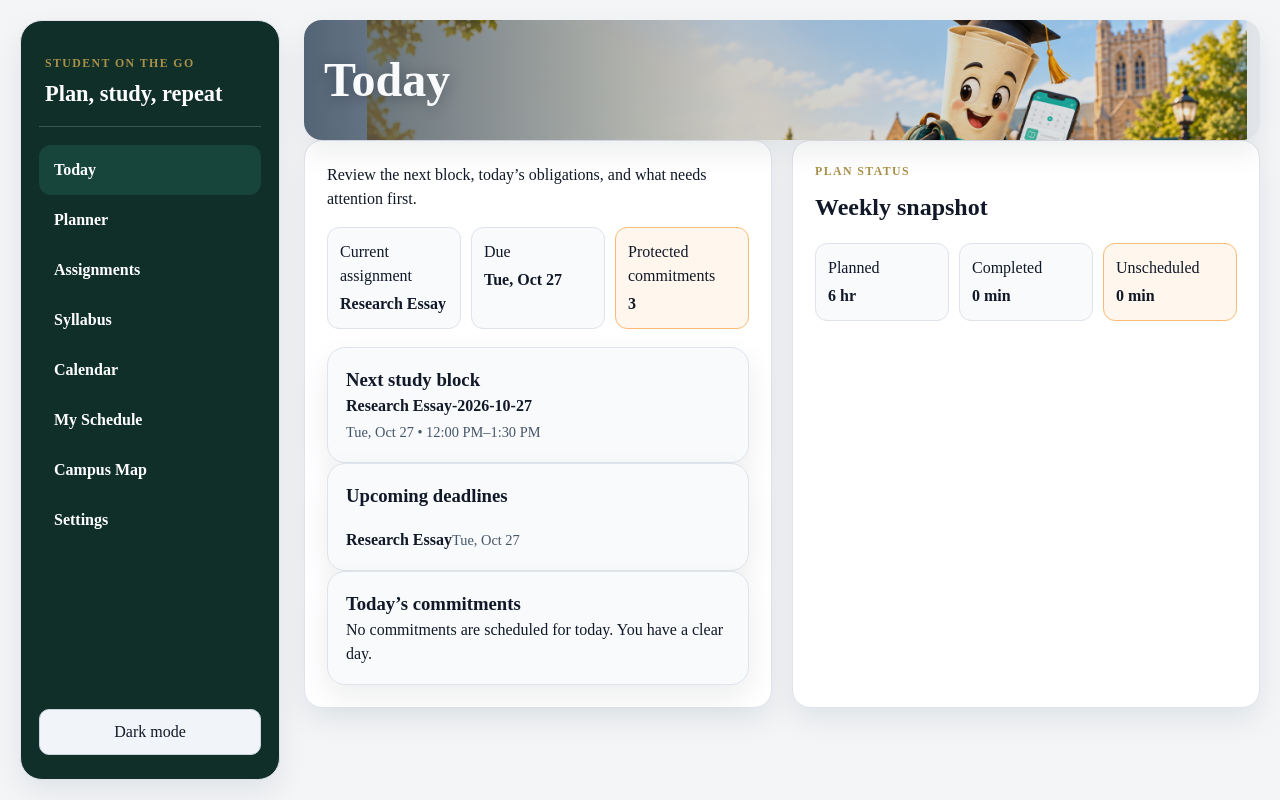
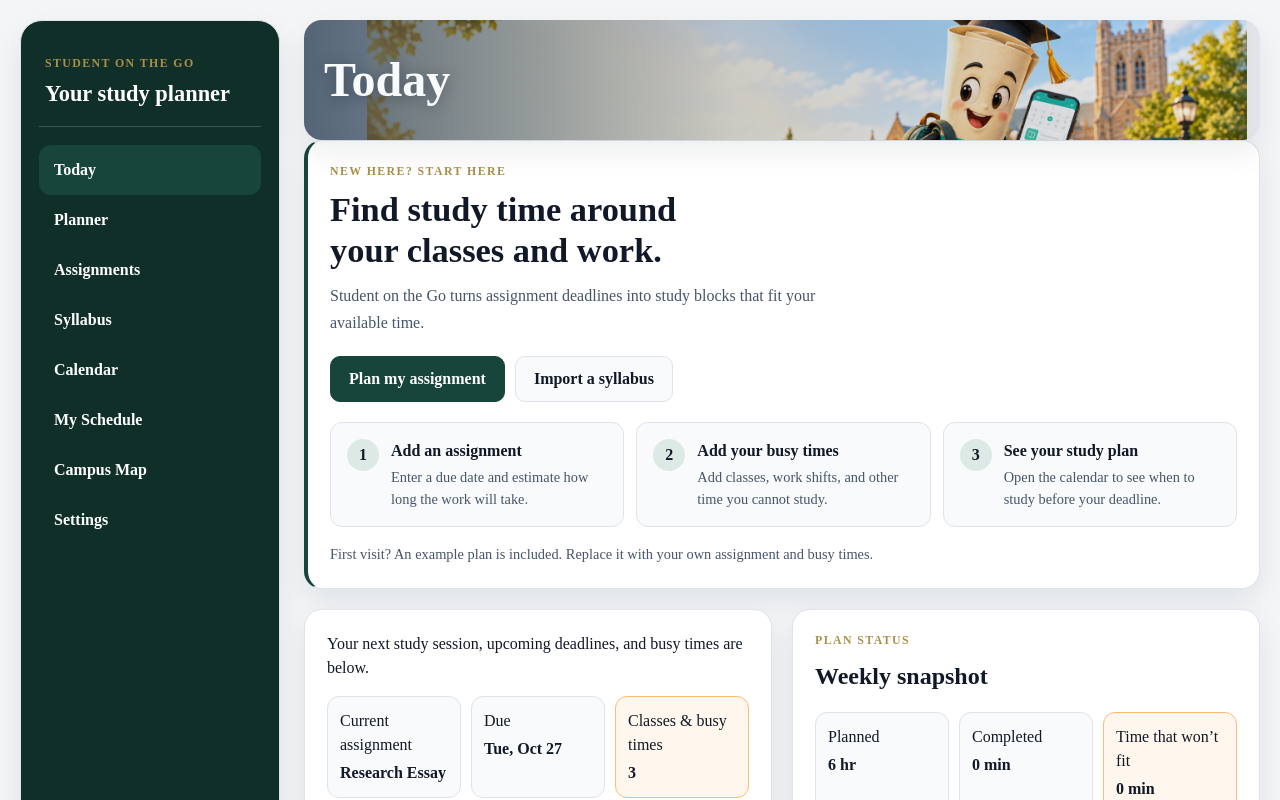
Before and after one commit to waycon86/student-on-the-go, a React (Vite) app: page / in a window 1280 px wide. Shown: the top 800 px of the page. Built offline with nearby package versions, Linux system fonts and the light colour scheme; a web font is replaced by a local one.

Commit message:
Explain student planning and add a guided start

```diff
--- a/src/App.css
+++ b/src/App.css
@@ -1411,3 +1411,156 @@ button {
     margin-bottom: calc(10px + env(safe-area-inset-bottom));
   }
 }
+
+/* Plain-language introduction and a visible path into the planning workflow. */
+.workflow-help {
+  color: var(--muted);
+  line-height: 1.65;
+  margin: 12px 0 18px;
+}
+
+.getting-started {
+  grid-column: 1 / -1;
+  border-inline-start: 4px solid var(--theme-primary, #18453b);
+}
+
+.getting-started h2 {
+  max-width: 32ch;
+  font-size: clamp(1.5rem, 2.8vw, 2.15rem);
+  line-height: 1.2;
+  text-wrap: balance;
+}
+
+.getting-started-description {
+  max-width: 65ch;
+  margin: 12px 0 0;
+  color: var(--muted);
+  line-height: 1.65;
+}
+
+.getting-started-actions {
+  display: flex;
+  flex-wrap: wrap;
+  gap: 10px;
+  margin: 20px 0;
+}
+
+.getting-started-primary,
+.getting-started-secondary {
+  display: inline-flex;
+  align-items: center;
+  justify-content: center;
+  min-height: 46px;
+  padding: 10px 18px;
+  border: 1px solid var(--panel-border);
+  border-radius: 10px;
+  box-sizing: border-box;
+  font-weight: 700;
+  line-height: 1.5;
+  text-align: center;
+  text-decoration: none;
+}
+
+.getting-started-primary {
+  background: var(--theme-primary, #18453b);
+  border-color: var(--theme-primary, #18453b);
+  color: var(--theme-primary-text, #ffffff);
+}
+
+.getting-started-secondary {
+  background: var(--panel-muted);
+  color: var(--text);
+}
+
+.getting-started-primary:hover,
+.getting-started-secondary:hover {
+  filter: brightness(1.08);
+}
+
+.getting-started a:focus-visible {
+  outline: 3px solid var(--theme-accent-strong, #a89149);
+  outline-offset: 3px;
+}
+
+.getting-started-steps {
+  display: grid;
+  grid-template-columns: repeat(3, minmax(0, 1fr));
+  gap: 12px;
+  list-style: none;
+  margin: 0;
+  padding: 0;
+}
+
+.getting-started-steps li {
+  min-width: 0;
+}
+
+.getting-started-steps a {
+  display: flex;
+  align-items: flex-start;
+  gap: 12px;
+  height: 100%;
+  padding: 16px;
+  border: 1px solid var(--panel-border);
+  border-radius: 12px;
+  box-sizing: border-box;
+  background: var(--panel-muted);
+  color: var(--text);
+  text-decoration: none;
+  line-height: 1.5;
+}
+
+.getting-started-steps a:hover {
+  border-color: var(--theme-primary, #18453b);
+}
+
+.getting-started-number {
+  display: inline-flex;
+  align-items: center;
+  justify-content: center;
+  flex: 0 0 32px;
+  height: 32px;
+  border-radius: 50%;
+  background: var(--primary-soft);
+  color: var(--text);
+  font-weight: 800;
+}
+
+.getting-started-steps strong {
+  display: block;
+  margin-bottom: 4px;
+}
+
+.getting-started-step-description {
+  display: block;
+  color: var(--muted);
+  font-size: 0.9rem;
+}
+
+.getting-started-note {
+  margin: 16px 0 0;
+  color: var(--muted);
+  font-size: 0.9rem;
+  line-height: 1.6;
+}
+
+@media (max-width: 900px) {
+  .getting-started-steps {
+    grid-template-columns: 1fr;
+  }
+
+  .getting-started-steps a {
+    padding: 12px;
+  }
+}
+
+@media (max-width: 560px) {
+  .getting-started-actions {
+    flex-direction: column;
+  }
+
+  .getting-started-primary,
+  .getting-started-secondary {
+    width: 100%;
+  }
+}
--- a/src/App.tsx
+++ b/src/App.tsx
@@ -252,6 +252,10 @@ function totalMinutesFromWorkInput(input: WorkInput): number {
   return hours * 60 + minutes
 }
 
+function formatSessionAssignmentTitle(assignmentId: string): string {
+  return assignmentId.replace(/-\d{4}-\d{2}-\d{2}(?:T.*)?$/, '')
+}
+
 function formatDate(value: string): string {
   if (!value) return 'Missing date'
   return new Date(`${value}T12:00:00`).toLocaleDateString(undefined, { month: 'short', day: 'numeric', weekday: 'short' })
@@ -345,8 +349,43 @@ function TodayPage(props: PlannerProps) {
 
   return (
     <main className="page-content mobile-page-content">
+      <section className="panel getting-started" aria-labelledby="getting-started-title">
+        <p className="eyebrow">New here? Start here</p>
+        <h2 id="getting-started-title">Find study time around your classes and work.</h2>
+        <p className="getting-started-description">
+          Student on the Go turns assignment deadlines into study blocks that fit your available time.
+        </p>
+        <div className="getting-started-actions">
+          <NavLink className="getting-started-primary" to="/assignments">Plan my assignment</NavLink>
+          <NavLink className="getting-started-secondary" to="/syllabus">Import a syllabus</NavLink>
+        </div>
+        <ol className="getting-started-steps" aria-label="How to use Student on the Go">
+          <li>
+            <NavLink to="/assignments">
+              <span className="getting-started-number" aria-hidden="true">1</span>
+              <span><strong>Add an assignment</strong><span className="getting-started-step-description">Enter a due date and estimate how long the work will take.</span></span>
+            </NavLink>
+          </li>
+          <li>
+            <NavLink to="/schedule">
+              <span className="getting-started-number" aria-hidden="true">2</span>
+              <span><strong>Add your busy times</strong><span className="getting-started-step-description">Add classes, work shifts, and other time you cannot study.</span></span>
+            </NavLink>
+          </li>
+          <li>
+            <NavLink to="/calendar">
+              <span className="getting-started-number" aria-hidden="true">3</span>
+              <span><strong>See your study plan</strong><span className="getting-started-step-description">Open the calendar to see when to study before your deadline.</span></span>
+            </NavLink>
+          </li>
+        </ol>
+        <p className="getting-started-note">
+          First visit? An example plan is included. Replace it with your own assignment and busy times.
+        </p>
+      </section>
+
       <section className="panel dashboard-panel mobile-section">
-        <p className="page-intro">Review the next block, today’s obligations, and what needs attention first.</p>
+        <p className="page-intro">Your next study session, upcoming deadlines, and busy times are below.</p>
 
         <div className="summary-grid compact-grid">
           <div className="summary-card">
@@ -358,7 +397,7 @@ function TodayPage(props: PlannerProps) {
             <strong>{formatDate(assignment.dueDate)}</strong>
           </div>
           <div className="summary-card warning">
-            <span>Protected commitments</span>
+            <span>Classes & busy times</span>
             <strong>{commitments.length}</strong>
           </div>
         </div>
@@ -368,7 +407,7 @@ function TodayPage(props: PlannerProps) {
             <h3>Next study block</h3>
             {nextSession ? (
               <div className="mini-list">
-                <strong>{nextSession.assignmentId}</strong>
+                <strong>{formatSessionAssignmentTitle(nextSession.assignmentId)}</strong>
                 <p>{formatDate(nextSession.start.slice(0, 10))} • {formatTime(new Date(nextSession.start))}–{formatTime(new Date(nextSession.end))}</p>
               </div>
             ) : (
@@ -397,7 +436,7 @@ function TodayPage(props: PlannerProps) {
         </div>
 
         <div className="panel sub-panel mobile-surface">
-          <h3>Today’s commitments</h3>
+          <h3>Today’s classes & busy times</h3>
           {todayCommitments.length === 0 ? (
             <div className="empty-state">No commitments are scheduled for today. You have a clear day.</div>
           ) : (
@@ -436,7 +475,7 @@ function TodayPage(props: PlannerProps) {
             <strong>{formatMinutes(props.completedMinutes)}</strong>
           </div>
           <div className="summary-card warning">
-            <span>Unscheduled</span>
+            <span>Time that won’t fit</span>
             <strong>{formatMinutes(props.unscheduledMinutes)}</strong>
           </div>
         </div>
@@ -461,7 +500,7 @@ function PlannerPage(props: PlannerProps) {
         <div className="summary-grid">
           <div className="summary-card"><span>Planned</span><strong>{formatMinutes(combinedPlan.plannedMinutes)}</strong></div>
           <div className="summary-card"><span>Completed</span><strong>{formatMinutes(props.completedMinutes)}</strong></div>
-          <div className="summary-card warning"><span>Unscheduled</span><strong>{formatMinutes(Math.max(combinedPlan.remainingWorkMinutes, unscheduledMinutes))}</strong></div>
+          <div className="summary-card warning"><span>Time that won’t fit</span><strong>{formatMinutes(Math.max(combinedPlan.remainingWorkMinutes, unscheduledMinutes))}</strong></div>
         </div>
 
         <div className="milestone-list">
@@ -475,7 +514,7 @@ function PlannerPage(props: PlannerProps) {
       </section>
 
       <section className="panel">
-        <div className="panel-header-row"><div><p className="eyebrow">Assignment settings</p><h2>Study inputs</h2></div></div>
+        <div className="panel-header-row"><div><p className="eyebrow">Assignment settings</p><h2>Plan your assignment</h2></div></div>
         <label>Assignment title<input value={assignment.title} onChange={(event) => setAssignment((current) => ({ ...current, title: event.target.value }))} /></label>
         <label>Due date<input type="date" value={assignment.dueDate} onChange={(event) => setAssignment((current) => ({ ...current, dueDate: event.target.value }))} /></label>
 
@@ -489,7 +528,7 @@ function PlannerPage(props: PlannerProps) {
         </div>
 
         <label>Study session length (minutes)<input type="number" min={15} step={15} value={assignment.sessionMinutes} onChange={(event) => setAssignment((current) => ({ ...current, sessionMinutes: Number(event.target.value) || 45 }))} /></label>
-        <label>Buffer before deadline (minutes)<input type="number" min={0} step={15} value={assignment.bufferMinutes} onChange={(event) => setAssignment((current) => ({ ...current, bufferMinutes: Number(event.target.value) || 0 }))} /></label>
+        <label>Finish this many minutes before the deadline<input type="number" min={0} step={15} value={assignment.bufferMinutes} onChange={(event) => setAssignment((current) => ({ ...current, bufferMinutes: Number(event.target.value) || 0 }))} /></label>
 
         <div className="study-days">
           {daysOfWeek.map((day) => (
@@ -515,6 +554,7 @@ function AssignmentsPage(props: PlannerProps) {
     <main className="page-content">
       <section className="panel">
         <div className="panel-header-row"><div><p className="eyebrow">Assignments</p><h2>Assignment details</h2></div></div>
+        <p className="workflow-help">Replace the example below with your assignment, due date, and work estimate. Choose the days and times you can study. Your study blocks update as you edit.</p>
         <label>Assignment title<input value={assignment.title} onChange={(event) => setAssignment((current) => ({ ...current, title: event.target.value }))} /></label>
         <label>Due date<input type="date" value={assignment.dueDate} onChange={(event) => setAssignment((current) => ({ ...current, dueDate: event.target.value }))} /></label>
 
@@ -539,13 +579,18 @@ function AssignmentsPage(props: PlannerProps) {
         </div>
 
         <AssignmentLocationFields assignment={assignment} setAssignment={setAssignment} selectedCampusId={props.selectedCampusId} />
+        <p className="workflow-help">Assignment changes are saved in this browser.</p>
+        <div className="getting-started-actions">
+          <NavLink className="getting-started-primary" to="/schedule">Next: add busy times</NavLink>
+          <NavLink className="getting-started-secondary" to="/calendar">View my study plan</NavLink>
+        </div>
       </section>
 
       <section className="panel">
-        <div className="panel-header-row"><div><p className="eyebrow">Fixed commitments</p><h2>Add a commitment</h2></div></div>
+        <div className="panel-header-row"><div><p className="eyebrow">Fixed commitments</p><h2>Add busy time</h2></div></div>
 
         <div className="commitment-form">
-          <label>Commitment name<input value={draftCommitment.title} onChange={(event) => setDraftCommitment((current) => ({ ...current, title: event.target.value }))} /></label>
+          <label>Class or busy time<input value={draftCommitment.title} onChange={(event) => setDraftCommitment((current) => ({ ...current, title: event.target.value }))} /></label>
           <label>Date<input type="date" value={draftCommitment.date} onChange={(event) => setDraftCommitment((current) => ({ ...current, date: event.target.value }))} /></label>
           <div className="time-row">
             <label>Start<input type="time" value={draftCommitment.start} onChange={(event) => setDraftCommitment((current) => ({ ...current, start: event.target.value }))} /></label>
@@ -566,7 +611,7 @@ function AssignmentsPage(props: PlannerProps) {
             </label>
             <label>Room number (optional)<input value={draftCommitment.roomNumber ?? ''} onChange={(event) => setDraftCommitment((current) => ({ ...current, roomNumber: event.target.value || undefined }))} placeholder="e.g. 101" /></label>
           </div>
-          <button type="button" onClick={addCommitment}>Add commitment</button>
+          <button type="button" onClick={addCommitment}>Add busy time</button>
         </div>
 
         <ul className="commitment-list">
@@ -618,6 +663,7 @@ function SyllabusPage(props: PlannerProps) {
           <div><p className="eyebrow">Syllabus</p><h2>3-step import</h2></div>
           <button type="button" className="primary-button mobile-primary-action" onClick={onImportAssignments} disabled={!hasValidAssignments}>Import</button>
         </div>
+        <p className="workflow-help">1. Paste your syllabus and select Read syllabus, or upload a file. 2. Review the assignment names, dates, and work estimates below. 3. Select Import to add them to your planner.</p>
 
         <div className="source-box">
           <label className="stacked-label">Paste syllabus text<textarea value={sylInput} rows={7} onChange={(event) => setSylInput(event.target.value)} /></label>
@@ -701,7 +747,7 @@ function CalendarPage({
 
     const studyItems = sessions.map((session) => ({
       id: session.id,
-      title: session.assignmentId,
+      title: formatSessionAssignmentTitle(session.assignmentId),
       date: session.start.slice(0, 10),
       kind: 'study' as const,
       start: session.start,
@@ -723,6 +769,7 @@ function CalendarPage({
     <main className="page-content calendar-page">
       <section className="panel calendar-panel">
         <div className="panel-header-row"><h2>Calendar</h2></div>
+        <p className="workflow-help">See your deadlines, busy times, and planned study sessions. Select an item to see its details. To change your plan, edit your assignment or busy times.</p>
         <ul className="calendar-detail-list">
           {items.length === 0 ? <li className="empty-state">No items scheduled yet.</li> : items.map((item) => (
             <li key={item.id} className={selectedItemId === item.id ? 'calendar-detail-item selected' : 'calendar-detail-item'}>
@@ -769,16 +816,17 @@ function MySchedulePage(props: PlannerProps) {
   return (
     <main className="page-content">
       <section className="panel">
-        <div className="panel-header-row"><div><p className="eyebrow">My Schedule</p><h2>Commitments and sessions</h2></div></div>
+        <div className="panel-header-row"><div><p className="eyebrow">My Schedule</p><h2>Classes & busy times</h2></div></div>
+        <p className="workflow-help">Add each class, work shift, or other busy time, then select Add busy time. Study sessions will fit around these times.</p>
 
         <div className="commitment-form">
-          <label>Commitment name<input value={draftCommitment.title} onChange={(event) => setDraftCommitment((current) => ({ ...current, title: event.target.value }))} /></label>
+          <label>Class or busy time<input value={draftCommitment.title} onChange={(event) => setDraftCommitment((current) => ({ ...current, title: event.target.value }))} /></label>
           <label>Date<input type="date" value={draftCommitment.date} onChange={(event) => setDraftCommitment((current) => ({ ...current, date: event.target.value }))} /></label>
           <div className="time-row">
             <label>Start<input type="time" value={draftCommitment.start} onChange={(event) => setDraftCommitment((current) => ({ ...current, start: event.target.value }))} /></label>
             <label>End<input type="time" value={draftCommitment.end} onChange={(event) => setDraftCommitment((current) => ({ ...current, end: event.target.value }))} /></label>
           </div>
-          <button type="button" onClick={addCommitment}>Add commitment</button>
+          <button type="button" onClick={addCommitment}>Add busy time</button>
         </div>
 
         <ul className="commitment-list">
@@ -799,6 +847,9 @@ function MySchedulePage(props: PlannerProps) {
             )
           })}
         </ul>
+        <div className="getting-started-actions">
+          <NavLink className="getting-started-primary" to="/calendar">Next: see my study plan</NavLink>
+        </div>
       </section>
 
       <section className="panel">
@@ -806,7 +857,7 @@ function MySchedulePage(props: PlannerProps) {
         <ul className="session-list">
           {sessions.length === 0 ? <li className="empty-state">No study blocks fit right now.</li> : sessions.map((session) => (
             <li key={session.id} className="session-item">
-              <div className="session-meta"><strong>{session.assignmentId}</strong><span>{formatDate(session.start.slice(0, 10))} • {formatTime(new Date(session.start))}–{formatTime(new Date(session.end))}</span></div>
+              <div className="session-meta"><strong>{formatSessionAssignmentTitle(session.assignmentId)}</strong><span>{formatDate(session.start.slice(0, 10))} • {formatTime(new Date(session.start))}–{formatTime(new Date(session.end))}</span></div>
               <div className="session-controls">
                 <button type="button" className={session.status === 'completed' ? 'status active' : 'status'} onClick={() => updateSessionStatus(session.id, 'completed')}>Complete</button>
                 <button type="button" className={session.status === 'missed' ? 'status active warn' : 'status warn'} onClick={() => updateSessionStatus(session.id, 'missed')}>Missed</button>
@@ -839,10 +890,10 @@ function MorePage(props: PlannerProps) {
         <div className="mobile-page-header"><div><p className="eyebrow">Schedule</p><h2>Commitments</h2></div><button type="button" className="secondary-button" onClick={rescheduleUnfinished}>Reschedule</button></div>
 
         <div className="commitment-form compact-form">
-          <label>Commitment name<input value={draftCommitment.title} onChange={(event) => setDraftCommitment((current) => ({ ...current, title: event.target.value }))} /></label>
+          <label>Class or busy time<input value={draftCommitment.title} onChange={(event) => setDraftCommitment((current) => ({ ...current, title: event.target.value }))} /></label>
           <label>Date<input type="date" value={draftCommitment.date} onChange={(event) => setDraftCommitment((current) => ({ ...current, date: event.target.value }))} /></label>
           <div className="time-row"><label>Start<input type="time" value={draftCommitment.start} onChange={(event) => setDraftCommitment((current) => ({ ...current, start: event.target.value }))} /></label><label>End<input type="time" value={draftCommitment.end} onChange={(event) => setDraftCommitment((current) => ({ ...current, end: event.target.value }))} /></label></div>
-          <button type="button" onClick={addCommitment}>Add commitment</button>
+          <button type="button" onClick={addCommitment}>Add busy time</button>
         </div>
 
         <ul className="commitment-list">
@@ -871,7 +922,7 @@ function MorePage(props: PlannerProps) {
           <ul className="session-list">
             {sessions.map((session) => (
               <li key={session.id} className="session-item">
-                <div className="session-meta"><strong>{session.assignmentId}</strong><span>{formatDate(session.start.slice(0, 10))} • {formatTime(new Date(session.start))}–{formatTime(new Date(session.end))}</span></div>
+                <div className="session-meta"><strong>{formatSessionAssignmentTitle(session.assignmentId)}</strong><span>{formatDate(session.start.slice(0, 10))} • {formatTime(new Date(session.start))}–{formatTime(new Date(session.end))}</span></div>
                 <div className="session-controls">
                   <button type="button" className={session.status === 'completed' ? 'status active' : 'status'} onClick={() => updateSessionStatus(session.id, 'completed')}>Complete</button>
                   <button type="button" className={session.status === 'missed' ? 'status active warn' : 'status warn'} onClick={() => updateSessionStatus(session.id, 'missed')}>Missed</button>
@@ -1628,7 +1679,7 @@ function AppContent() {
   return (
     <div className={isDark ? 'app-shell dark' : 'app-shell'} style={appStyle}>
       <aside className="sidebar desktop-sidebar">
-        <div className="brand-block"><p className="eyebrow">Student on the Go</p><h1>Plan, study, repeat</h1></div>
+        <div className="brand-block"><p className="eyebrow">Student on the Go</p><h1>Your study planner</h1></div>
         <nav className="nav-menu" aria-label="Primary navigation">
           {navItems.map((item) => (
             <NavLink key={item.to} to={item.to} className={({ isActive }) => `nav-link ${isActive ? 'active' : ''}`}>{item.label}</NavLink>
```
